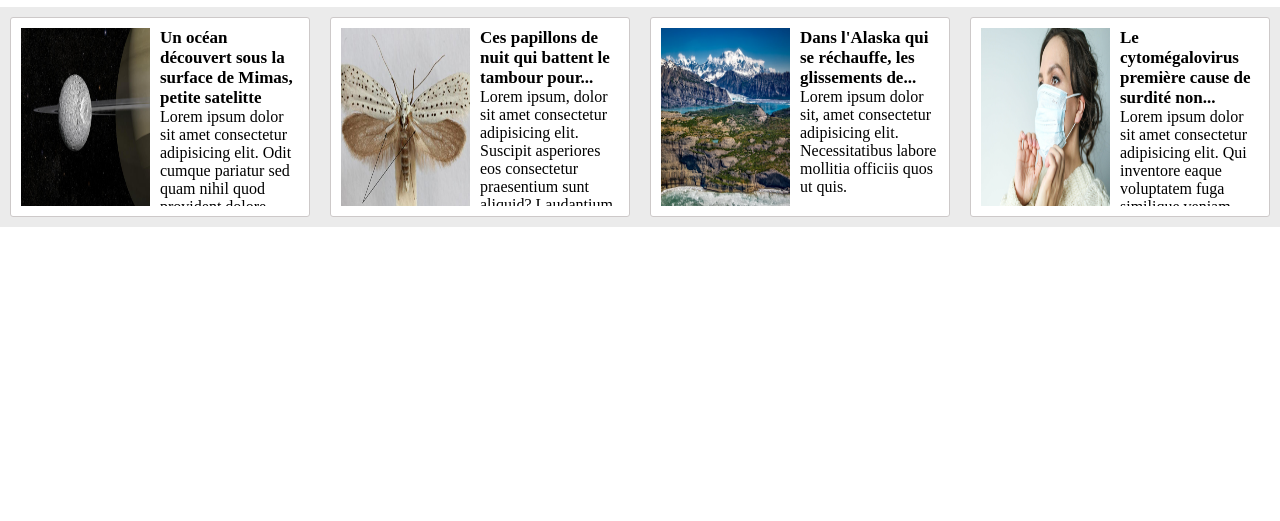
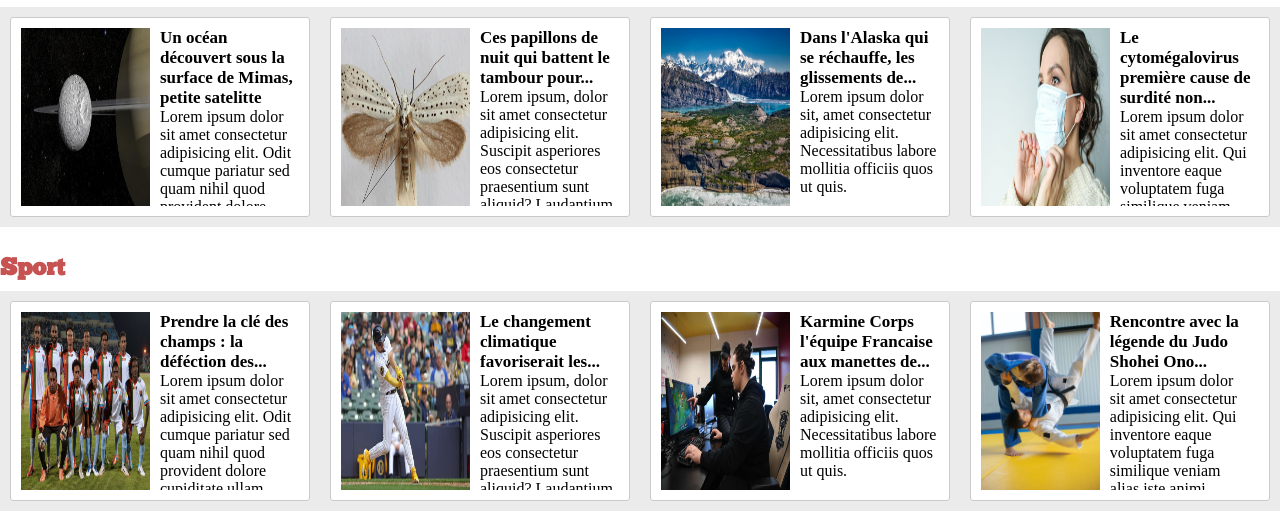
Before and after one commit to YazidK15/ForEachActu, a plain HTML site: page index.html in a window 1280 px wide. Shown: the part 439-960 px from the top of the page. Before the commit the page ends 800 px from the top, so only its background shows below. Drawn offline with nearby package versions, Linux system fonts and the light colour scheme.

Commit message:
Ajout de la section sport avec ses images, ses descriptions et son css

```diff
--- a/index.html
+++ b/index.html
@@ -100,7 +100,7 @@
                         <div class="image_container">
                             <img
                                 src="./assets/images/mimas_lune.jpg"
-                                alt="image boutique SFR"
+                                alt="image de la lune"
                             >
                         </div>
                         <div class="menu_description">
@@ -114,7 +114,7 @@
                         <div class="image_container">
                             <img
                                 src="./assets/images/papillon.jpg"
-                                alt="étagères de livres"
+                                alt="image de papillon"
                             >
                         </div>
                         <div class="menu_description">
@@ -128,7 +128,7 @@
                         <div class="image_container">
                             <img
                                 src="./assets/images/alaska.jpeg"
-                                alt="4 hommes qui discutent"
+                                alt="image en alaska"
                             >
                         </div>
                         <div class="menu_description">
@@ -142,7 +142,7 @@
                         <div class="image_container">
                             <img
                                 src="./assets/images/virus.jpg"
-                                alt="photo de 2 personnes faisant à manger"
+                                alt="photo d'une molécule"
                             >
                         </div>
                         <div class="menu_description">
@@ -154,6 +154,69 @@
             </ul>
         </div>
     </section>
+    <section id="articles">
+        <div>
+            <h2>Sport</h2>
+            <ul>
+                <li>
+                    <div class="menu">
+                        <div class="image_container">
+                            <img
+                                src="./assets/images/footballers.jpg"
+                                alt="image de footballer"
+                            >
+                        </div>
+                        <div class="menu_description">
+                            <h3>Prendre la clé des champs : la déféction des...</h3>
+                            <p>Lorem ipsum dolor sit amet consectetur adipisicing elit. Odit cumque pariatur sed quam nihil quod provident dolore cupiditate ullam officia, sit architecto illum explicabo natus eveniet adipisci velit perspiciatis est! Dicta voluptatum tenetur deleniti molestias fugit hic, est cum similique dolores aspernatur eum ea quasi labore eveniet eius commodi veritatis ipsa repudiandae natus magnam? Iusto ad fugiat itaque, esse laboriosam placeat consequatur, corrupti aliquam iure natus vitae! Molestias, vitae quasi!</p>
+                        </div>
+                    </div>
+                </li>
+                <li>
+                    <div class="menu">
+                        <div class="image_container">
+                            <img
+                                src="./assets/images/baseball.jpg"
+                                alt="photo de baseball"
+                            >
+                        </div>
+                        <div class="menu_description">
+                            <h3>Le changement climatique favoriserait les...</h3>
+                            <p>Lorem ipsum, dolor sit amet consectetur adipisicing elit. Suscipit asperiores eos consectetur praesentium sunt aliquid? Laudantium libero sunt dolor totam!</p>
+                        </div>
+                    </div>
+                </li>
+                <li>
+                    <div class="menu">
+                        <div class="image_container">
+                            <img
+                                src="./assets/images/kameto.jpg"
+                                alt="photo de kameto"
+                            >
+                        </div>
+                        <div class="menu_description">
+                            <h3>Karmine Corps l'équipe Francaise aux manettes de...</h3>
+                            <p>Lorem ipsum dolor sit, amet consectetur adipisicing elit. Necessitatibus labore mollitia officiis quos ut quis.</p>
+                        </div>
+                    </div>
+                </li>
+                <li>
+                    <div class="menu">
+                        <div class="image_container">
+                            <img
+                                src="./assets/images/judo.jpg"
+                                alt="photo d'un combat de judo'"
+                            >
+                        </div>
+                        <div class="menu_description">
+                            <h3>Rencontre avec la légende du Judo Shohei Ono...</h3>
+                            <p>Lorem ipsum dolor sit amet consectetur adipisicing elit. Qui inventore eaque voluptatem fuga similique veniam alias iste animi, debitis architecto.</p>
+                        </div>
+                    </div>
+                </li>
+            </ul>
+        </div>
+    </section>
 
 </body>
 </html>
```
